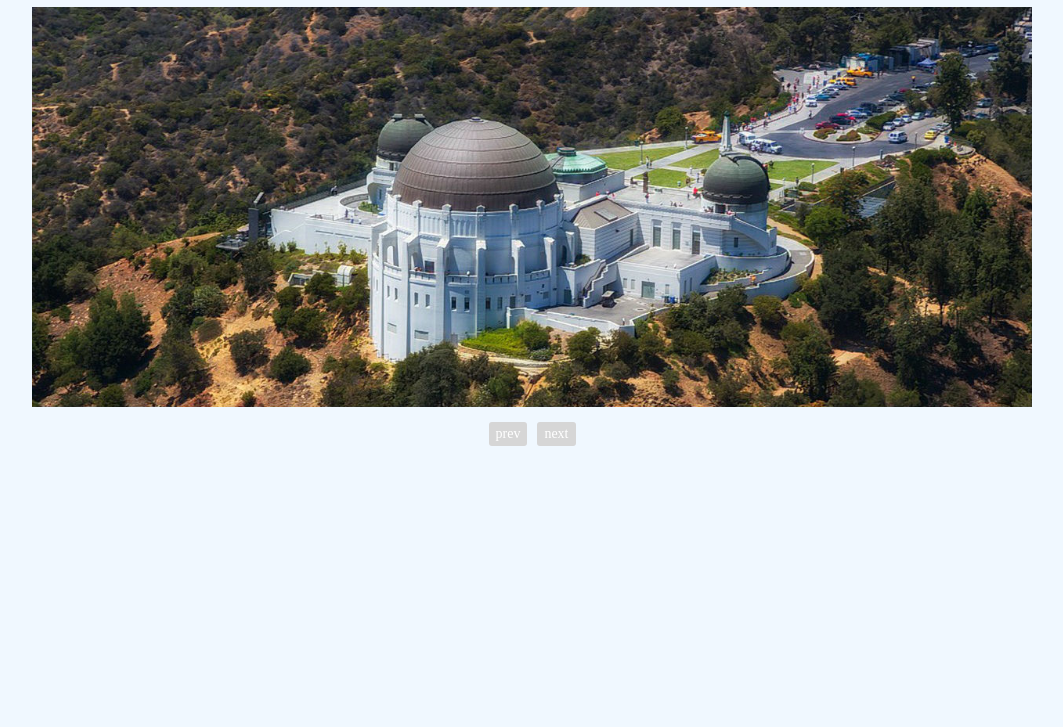
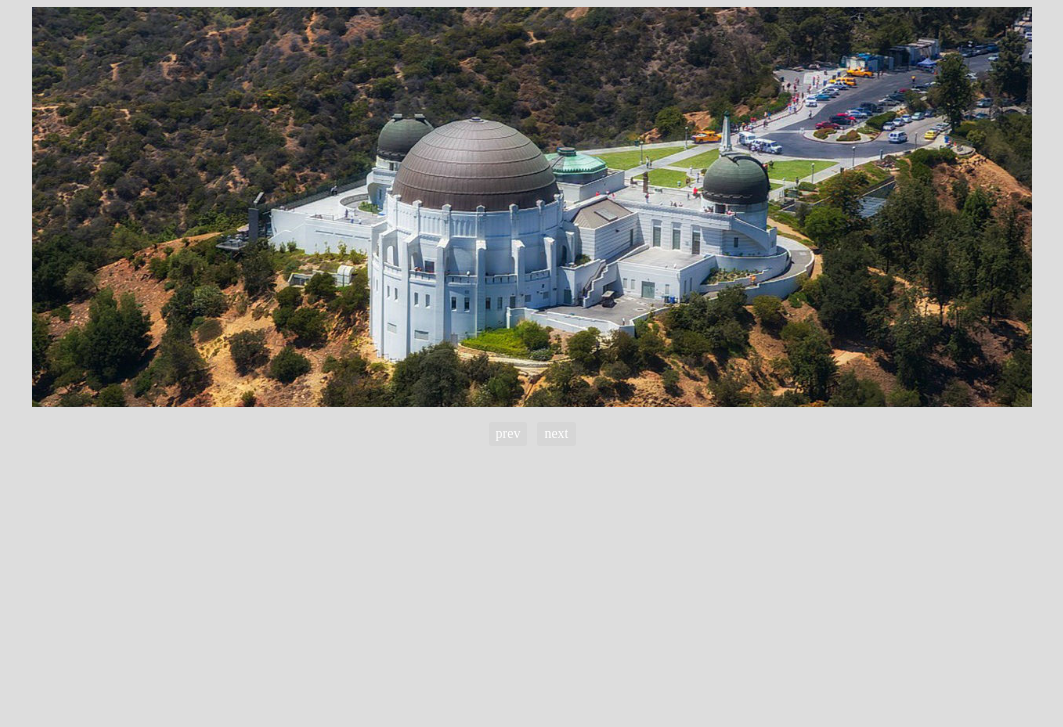
Before and after one commit to Wesley-F/Carousel, a plain HTML site: page index.html in a window 1280 px wide. Shown: the part 73-800 px from the top of the page, without its empty margins (108-1171 px from the left). Drawn offline with Linux system fonts and the light colour scheme; a web font is replaced by a local one.

Commit message:
Update main.css

```diff
--- a/css/main.css
+++ b/css/main.css
@@ -1,7 +1,7 @@
 body {
   max-width: 1000px;
   margin: 0 auto;
-  background-color: #f0f8ff;
+  background-color: #dddddd;
 }
 
 h1 {
```
